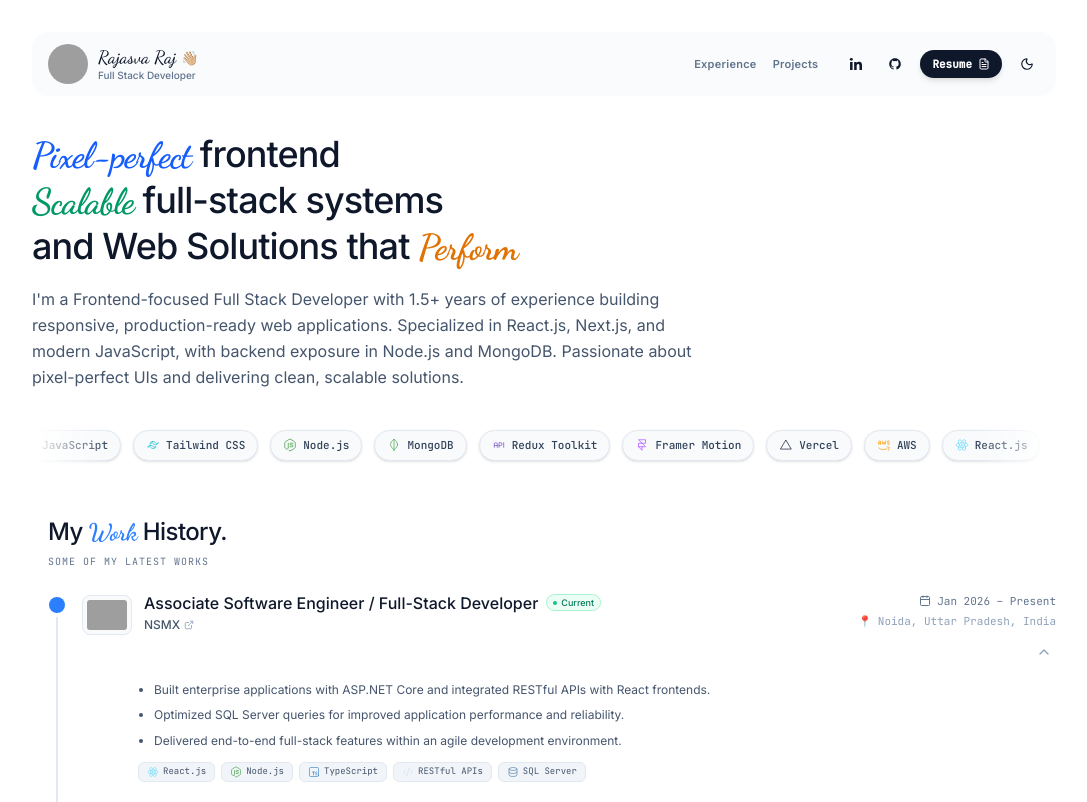
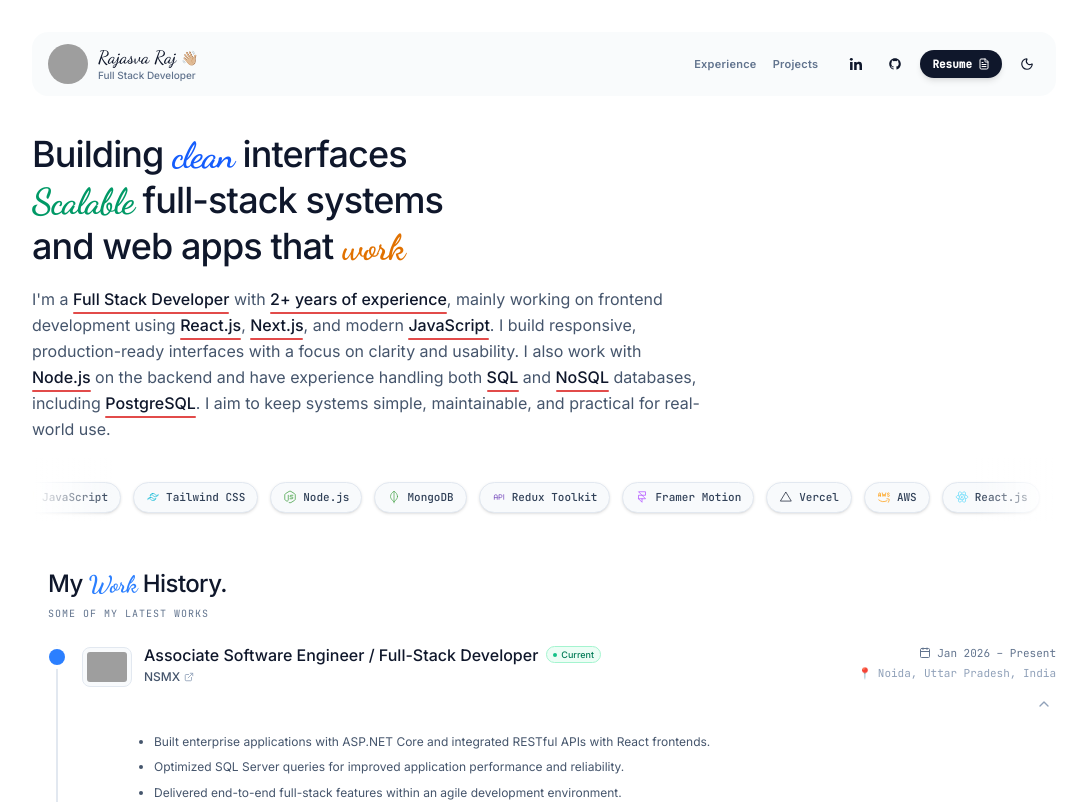
Before and after one commit to Rajasva-Raj-CODE/latest_portfiloRaj, a Next.js app: page / in a window 1280 px wide. Shown: the top 802 px of the page, without its empty margins (96-1183 px from the left). Built offline with nearby package versions, Linux system fonts and the light colour scheme; grey boxes are pictures that could not be loaded.

Commit message:
resume update

```diff
--- a/app/globals.css
+++ b/app/globals.css
@@ -11,3 +11,47 @@
 body {
   @apply bg-white dark:bg-slate-950 text-slate-900 dark:text-slate-50;
 }
+
+.kw-underline {
+  position: relative;
+  display: inline-block;
+}
+
+.kw-underline::after {
+  content: '';
+  position: absolute;
+  left: 0;
+  bottom: -2px;
+  width: 100%;
+  height: 2px;
+  background-color: #E24B4A;
+  border-radius: 2px;
+  transform: scaleX(0);
+  transform-origin: left;
+  animation: draw-line 0.4s ease-out forwards;
+}
+
+.kw-underline:hover::after {
+  animation: wiggle 0.3s ease-in-out;
+}
+
+@keyframes draw-line {
+  from {
+    transform: scaleX(0);
+  }
+  to {
+    transform: scaleX(1);
+  }
+}
+
+@keyframes wiggle {
+  0%, 100% {
+    transform: scaleX(1) translateY(0);
+  }
+  25% {
+    transform: scaleX(1) translateY(-2px);
+  }
+  75% {
+    transform: scaleX(1) translateY(1px);
+  }
+}
--- a/components/Hero.tsx
+++ b/components/Hero.tsx
@@ -2,6 +2,47 @@
 
 import { motion } from 'motion/react';
 import { heroBio, techStack } from '@/data';
+
+const KEYWORDS = [
+  "Full Stack Developer",
+  "2+ years of experience",
+  "React.js",
+  "Next.js",
+  "JavaScript",
+  "Node.js",
+  "SQL",
+  "NoSQL",
+  "PostgreSQL",
+];
+
+function HeroBio({ text }: { text: string }) {
+  const escapeRegExp = (str: string) => str.replace(/[.*+?^${}()|[\]\\]/g, '\\$&');
+  const pattern = new RegExp(`(${KEYWORDS.map(escapeRegExp).join('|')})`, 'g');
+  const parts = text.split(pattern);
+
+  let keywordIndex = 0;
+  return (
+    <p className="text-sm sm:text-base leading-relaxed text-slate-600 dark:text-slate-400 max-w-2xl">
+      {parts.map((part, i) => {
+        const isKeyword = KEYWORDS.includes(part);
+        if (isKeyword) {
+          const idx = keywordIndex;
+          keywordIndex++;
+          return (
+            <span
+              key={i}
+              className="font-medium text-slate-900 dark:text-slate-100 kw-underline"
+              style={{ animationDelay: `${idx * 0.1}s` }}
+            >
+              {part}
+            </span>
+          );
+        }
+        return <span key={i}>{part}</span>;
+      })}
+    </p>
+  );
+}
 
 export default function Hero() {
   return (
@@ -11,11 +52,11 @@ export default function Hero() {
         animate={{ opacity: 1, y: 0 }}
         transition={{ duration: 0.5 }}
       >
-        <h1 className="text-3xl md:text-4xl font-medium leading-tight tracking-tight text-slate-900 dark:text-slate-50">
-          <span className="font-dancing-script font-bold text-blue-600 dark:text-blue-400">Pixel-perfect</span> frontend <br className="hidden md:block" />
-          <span className="font-dancing-script font-bold text-emerald-600 dark:text-emerald-400">Scalable</span> full-stack systems <br className="hidden md:block" />
-          and Web Solutions that <span className="font-dancing-script font-bold text-amber-600 dark:text-amber-400">Perform</span>
-        </h1>
+    <h1 className="text-3xl md:text-4xl font-medium leading-tight tracking-tight text-slate-900 dark:text-slate-50">
+  Building <span className="font-dancing-script font-bold text-blue-600 dark:text-blue-400">clean</span> interfaces <br className="hidden md:block" />
+  <span className="font-dancing-script font-bold text-emerald-600 dark:text-emerald-400">Scalable</span> full-stack systems <br className="hidden md:block" />
+  and web apps that <span className="font-dancing-script font-bold text-amber-600 dark:text-amber-400">work</span>
+</h1>
       </motion.div>
 
       <motion.div
@@ -23,9 +64,7 @@ export default function Hero() {
         animate={{ opacity: 1, y: 0 }}
         transition={{ duration: 0.5, delay: 0.1 }}
       >
-        <p className="text-sm sm:text-base leading-relaxed text-slate-600 dark:text-slate-400 max-w-2xl">
-          {heroBio}
-        </p>
+        <HeroBio text={heroBio} />
       </motion.div>
 
       <motion.div
--- a/data/index.ts
+++ b/data/index.ts
@@ -42,15 +42,14 @@ export const personal = {
 export const navTitles = [
   "Frontend Developer",
   "Full Stack Developer",
-  "React.js Specialist",
+  "React.js Developer",
   "Next.js Developer",
 ];
 
 // ─── Hero ─────────────────────────────────────────────────────────────────────
 
 export const heroBio =
-  "I'm a Frontend-focused Full Stack Developer with 1.5+ years of experience building responsive, production-ready web applications. Specialized in React.js, Next.js, and modern JavaScript, with backend exposure in Node.js and MongoDB. Passionate about pixel-perfect UIs and delivering clean, scalable solutions.";
-
+  "I'm a Full Stack Developer with 2+ years of experience, mainly working on frontend development using React.js, Next.js, and modern JavaScript. I build responsive, production-ready interfaces with a focus on clarity and usability. I also work with Node.js on the backend and have experience handling both SQL and NoSQL databases, including PostgreSQL. I aim to keep systems simple, maintainable, and practical for real-world use.";
 export const techStack: { name: string; icon: IconType; color: string }[] = [
   { name: "React.js",      icon: TbBrandReact,      color: "text-[#61DAFB]" },
   { name: "Next.js",       icon: TbBrandNextjs,     color: "text-slate-900 dark:text-white" },
```
